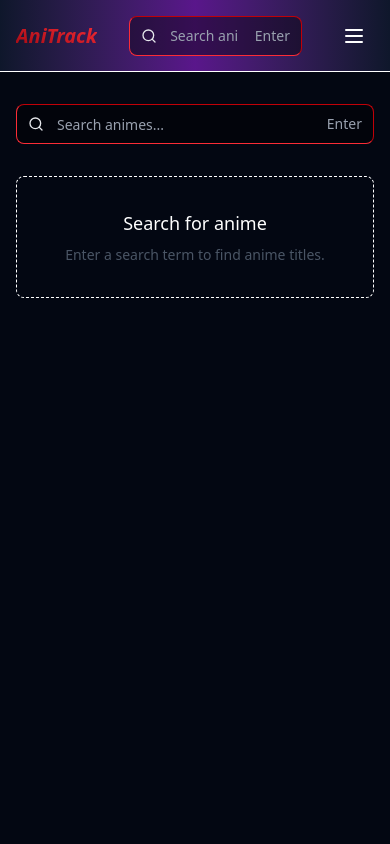
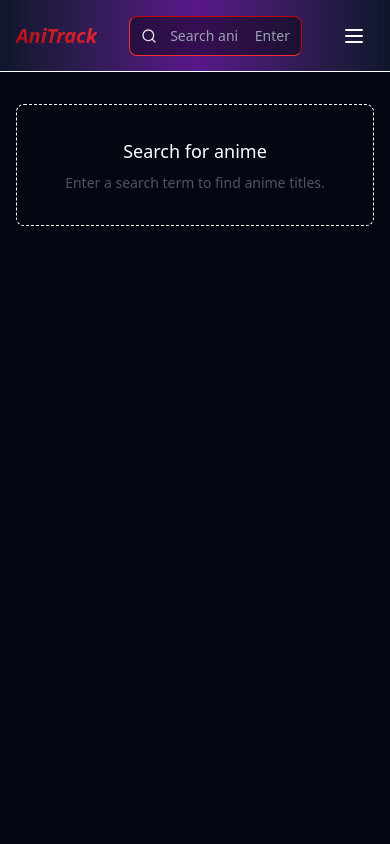
Before and after one commit to Lealdos/ani-track, a Next.js app: page /browse/browse in a window 390 px wide. Shown: the top 844 px of the page. Built offline with nearby package versions, Linux system fonts and the light colour scheme.

Commit message:
Removes mobile search bar from browse page
Search functionality is now consolidated in the main header component,
eliminating redundant search UI elements and improving consistency
across the application.

```diff
--- a/src/app/browse/browse/page.tsx
+++ b/src/app/browse/browse/page.tsx
@@ -1,4 +1,3 @@
-import { SearchBar } from '@/components/Header/search-bar'
 import { SearchResults } from '@/app/browse/browse/Components/search-results'
 import { Suspense } from 'react'
 
@@ -10,9 +9,6 @@ export default async function SearchPage({
     const { q } = await searchParams
     return (
         <main className="mx-auto min-h-screen w-full px-4 py-8">
-            <div className="mb-8 md:hidden">
-                <SearchBar />
-            </div>
             {q ? (
                 <Suspense
                     fallback={
```
